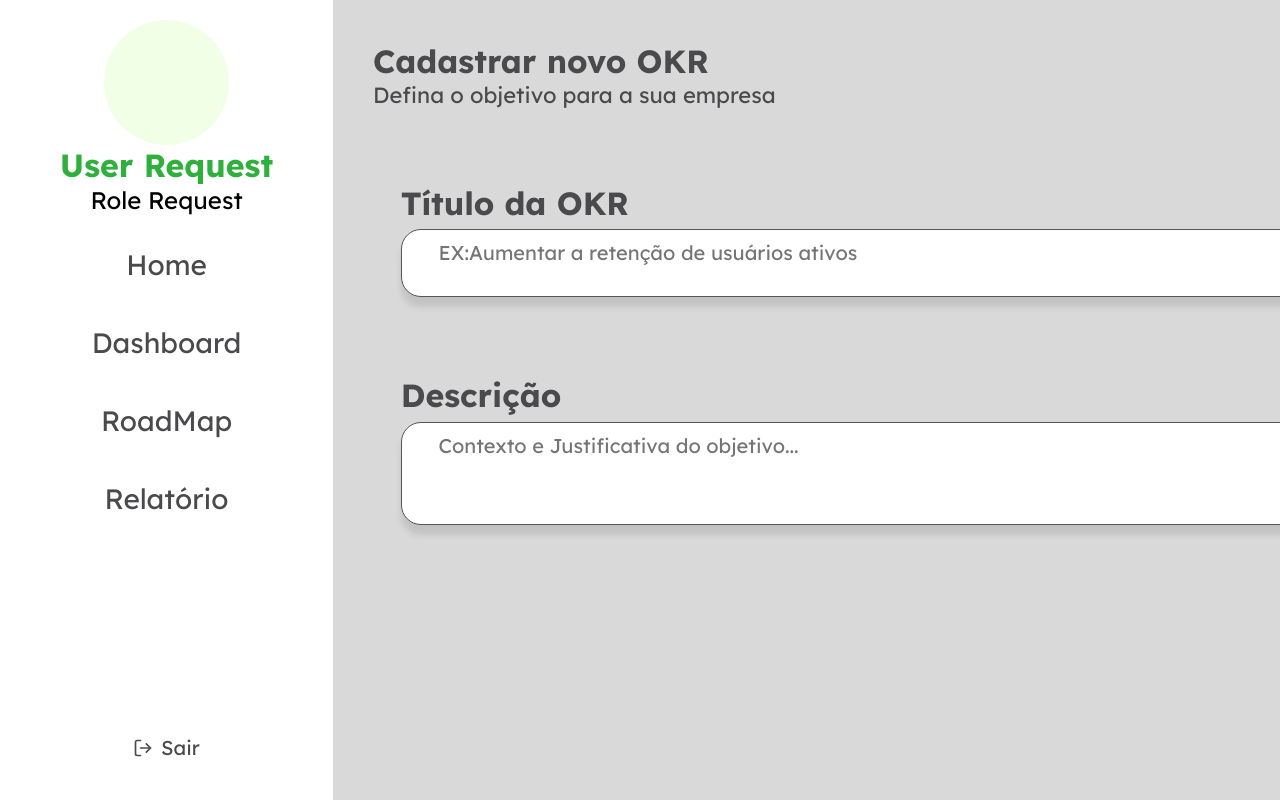
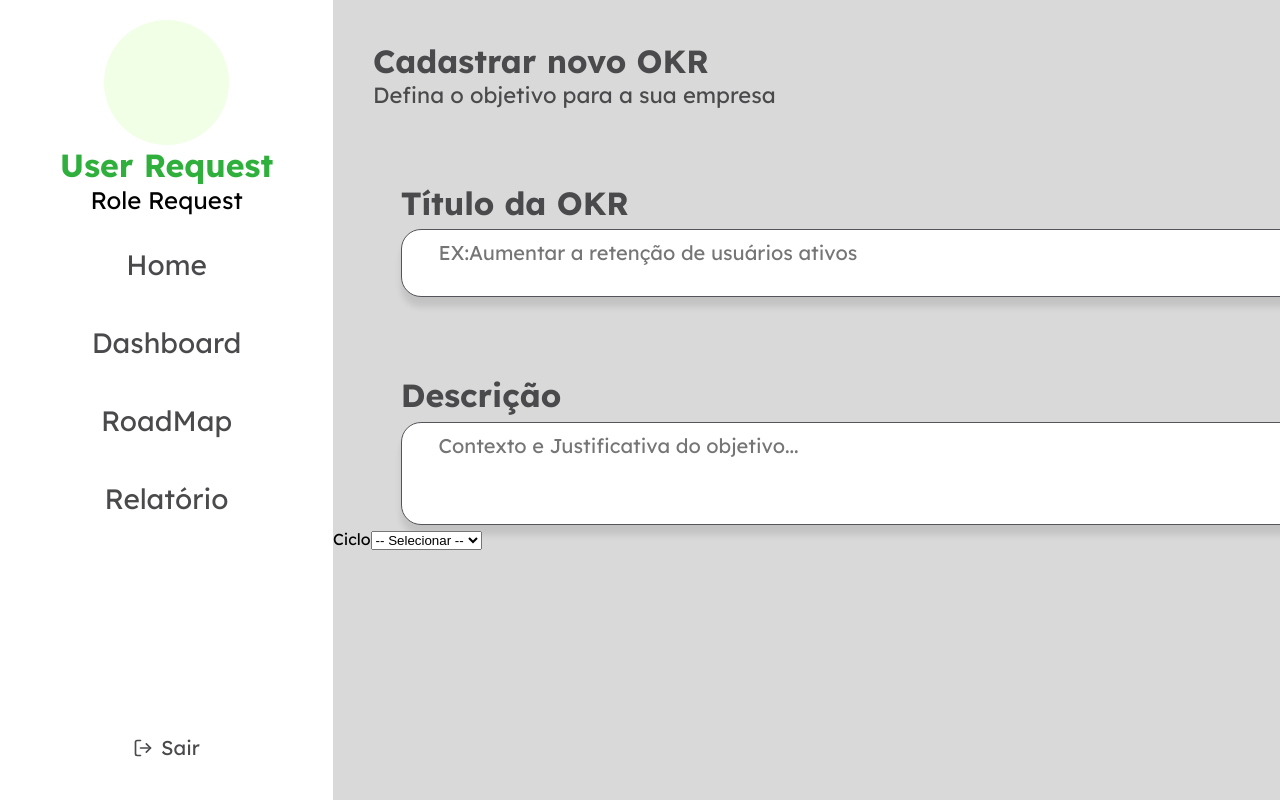
Before and after one commit to PaolaBiscaro/StratVizzion, a React (Vite) app: page /NewOKR in a window 1280 px wide. Shown: the top 800 px of the page. Built offline with nearby package versions, Linux system fonts and the light colour scheme.

Commit message:
Created SelectMenu Component

```diff
--- a/src/components/FloatMenu/FloatMenu.jsx
+++ b/src/components/FloatMenu/FloatMenu.jsx
@@ -0,0 +1,20 @@
+import React from "react";
+import "./FloatMenu.css"
+
+function SelectMenu({opcoes = [], inside="Insert PlaceHolder Here", title="Insert Title here"}){
+    return(
+    <div>
+        <label className="Label">{title}</label>
+        <select className="Select">
+            <option value="" disabled selected>{inside}</option>
+            {opcoes.map((opcao) => (
+            <option key={opcao.value} value={opcao.value}>
+            {opcao.label}
+             </option>
+      ))}
+        </select>
+    </div>
+    )
+}
+
+export default SelectMenu;
--- a/src/components/TextInput/TextInput.jsx
+++ b/src/components/TextInput/TextInput.jsx
@@ -9,7 +9,7 @@ function TextInput({title="Title Request", inside="Insert inside text here", tam
 
     return(
         <div className="TextInput">
-            <label className="label" for>{title}</label>
+            <label className="label">{title}</label>
             <textarea type="text" placeholder={inside} className="input" style={{minHeight : tamanho, width: largura} } onInput={handleInput}></textarea>
         </div>
     )
--- a/src/pages/NewOKR.jsx
+++ b/src/pages/NewOKR.jsx
@@ -2,6 +2,7 @@ import React from "react";
 import SideBar from "../components/SideBar"
 import OKRTitle from "../components/NewOkrTitle/NewOKRTitle";
 import TextInput from "../components/TextInput/TextInput";
+import SelectMenu from "../components/FloatMenu/FloatMenu";
 
 function NewOKR(){
     return(
@@ -11,6 +12,7 @@ function NewOKR(){
             <OKRTitle/>
             <TextInput title="Título da OKR" inside="EX:Aumentar a retenção de usuários ativos"/>
             <TextInput title="Descrição" inside="Contexto e Justificativa do objetivo..." tamanho="103px"/>
+            <SelectMenu opcoes={[{value: "Q1_2026", label:"Q1 2026"},{value: "Q2_2026", label:"Q2 2026"},{value: "Q3_2026", label:"Q3 2026"},{value: "Q4_2026", label:"Q4 2026"}]} title="Ciclo" inside="-- Selecionar --" />
            </div>
         </div>
         );
```
